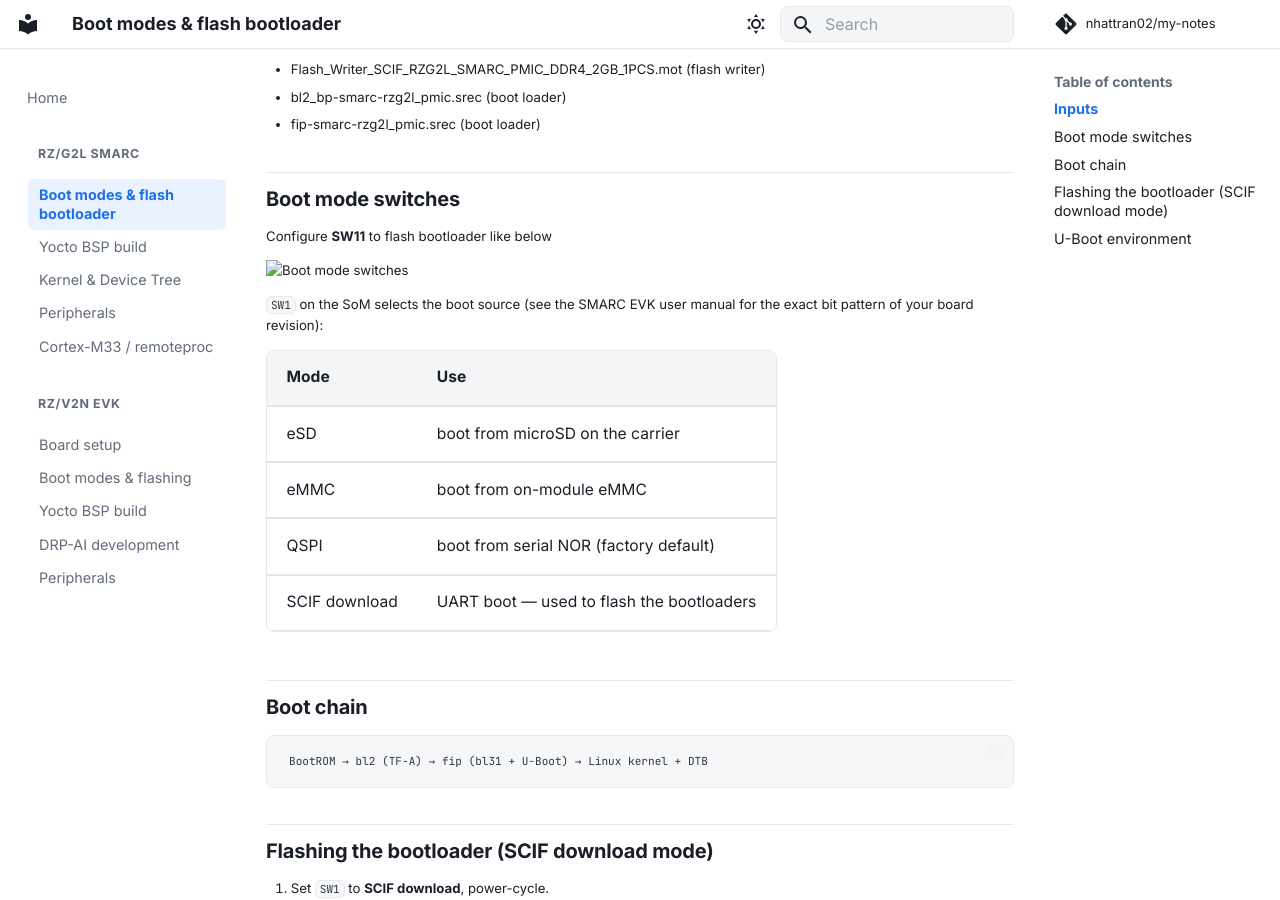
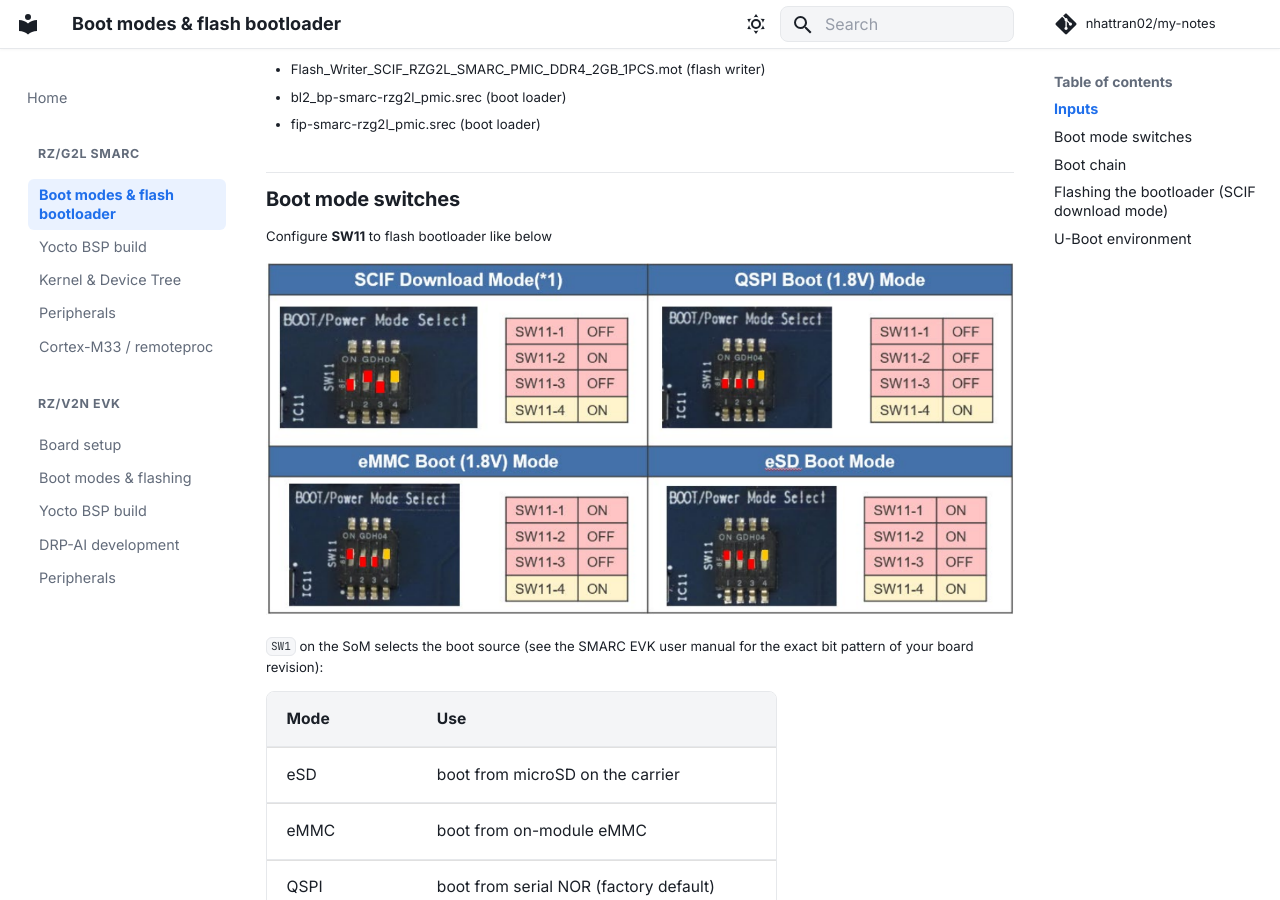
Before and after one commit to nhattran02/my-notes, an MkDocs documentation site: the page built from docs/g2l/001boot.md, in a window 1280 px wide and 900 px high, scrolled down 391 px. Built offline with MkDocs 1.6.1 and Material for MkDocs 9.7.7, drawn with Linux system fonts in a browser that asks for light colours; comment, search, counter and statistics services are not loaded.

Commit message:
Fix the issue that image cannot show in website

```diff
--- a/docs/g2l/001boot.md
+++ b/docs/g2l/001boot.md
@@ -23,7 +23,7 @@ RZ/G2L Evaluation Board Kit **PMIC version**:
 
 Configure **SW11** to flash bootloader like below
 
-![Boot mode switches](../../imgs/g2l_boot_sw.png)
+![Boot mode switches](../imgs/g2l_boot_sw.png)
 
 
 `SW1` on the SoM selects the boot source (see the SMARC EVK user manual for the
```
Also changed, not shown: docs/imgs/g2l_boot_sw.png (renamed from imgs/g2l_boot_sw.png).
